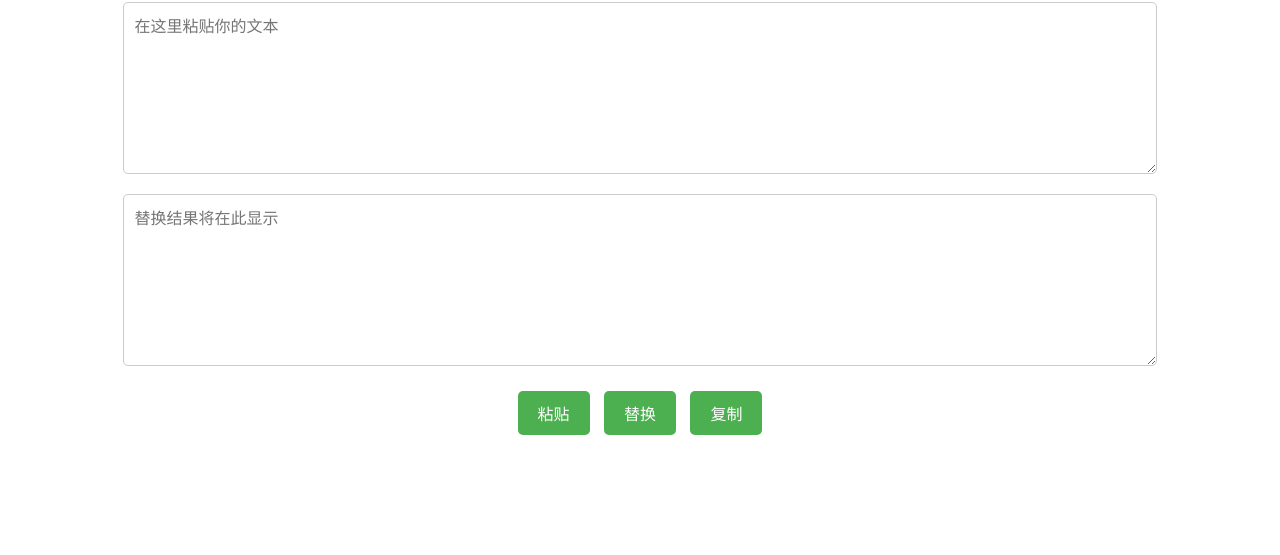
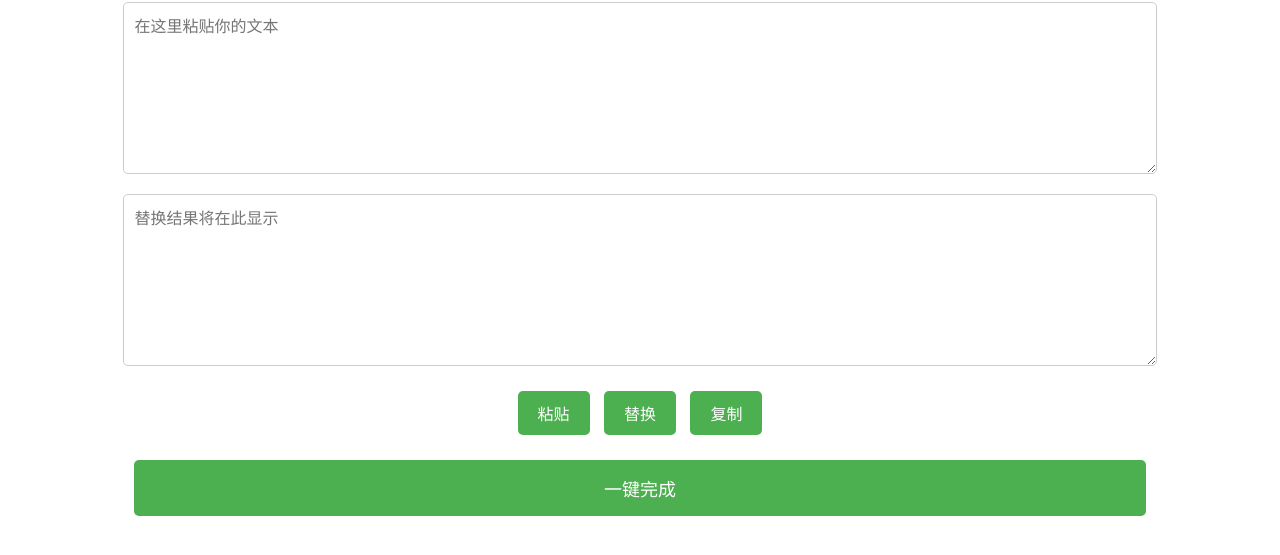
Before and after one commit to steadyoak/replace, a plain HTML site: page index.html in a window 1280 px wide. Shown: the part 137-692 px from the top of the page. Drawn offline with Linux system fonts and the light colour scheme.

Commit message:
Update index.html

```diff
--- a/index.html
+++ b/index.html
@@ -34,6 +34,12 @@
         button:hover {
             background-color: #45a049;
         }
+        .long-button {
+            width: 80%;
+            padding: 15px;
+            font-size: 18px;
+            margin-top: 20px;
+        }
     </style>
 </head>
 <body>
@@ -49,10 +55,13 @@
         <button onclick="copyText()">复制</button>
     </div>
 
+    <!-- 添加一键完成按钮 -->
+    <button class="long-button" onclick="completeAll()">一键完成</button>
+
     <script>
         // 粘贴功能
         function pasteText() {
-            navigator.clipboard.readText().then(text => {
+            return navigator.clipboard.readText().then(text => {
                 document.getElementById('inputText').value = text;
             }).catch(err => {
                 console.error('Failed to read clipboard contents: ', err);
@@ -91,12 +100,20 @@
         // 复制功能
         function copyText() {
             const outputText = document.getElementById('outputText').value;
-            navigator.clipboard.writeText(outputText).then(() => {
+            return navigator.clipboard.writeText(outputText).then(() => {
                 alert('文本已复制到剪贴板！');
             }).catch(err => {
                 console.error('Failed to copy text: ', err);
             });
         }
+
+        // 一键完成功能
+        async function completeAll() {
+            // 依次执行粘贴、替换和复制
+            await pasteText();
+            await replaceText();
+            await copyText();
+        }
     </script>
 
 </body>
```
